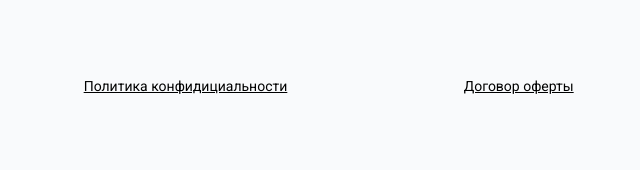
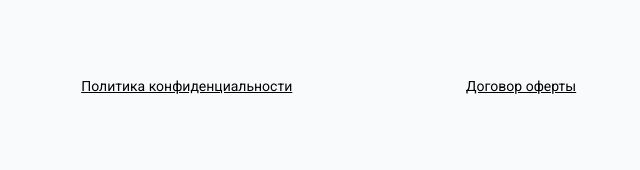
Before and after one commit to Solmyrik/freedom, a plain HTML site: page index.html in a window 1280 px wide. Shown: the part 5315-5485 px from the top of the page, 356-996 px from the left. Drawn offline with Linux system fonts and the light colour scheme.

Commit message:
Update index.html

```diff
--- a/index.html
+++ b/index.html
@@ -504,7 +504,7 @@
 				</div>
 				<div class="footer__links">
 					<a data-popup="#popup-3" class="footer__link">Договор возврата денежных средств</a>
-					<a data-popup="#popup-4" class="footer__link">Политика конфидициальности</a>
+					<a data-popup="#popup-4" class="footer__link">Политика конфиденциальности</a>
 					<a data-popup="#popup-5" class="footer__link">Договор оферты</a>
 					<a data-popup="#popup-6" class="footer__link">Политика безопасности</a>
 				</div>
```
